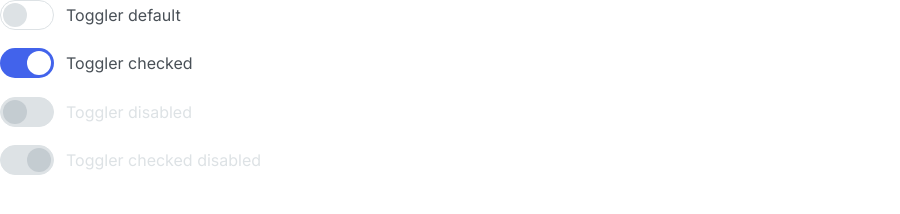
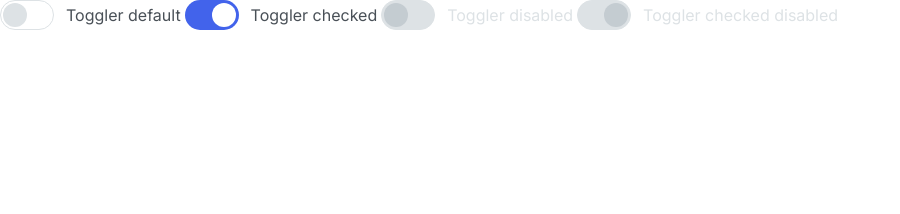
Before and after one commit to js-tasks-ru/htmlcss-20231222_lv-khomyakova, a website: page 07-lection5/03-toggler/index.html in a window 1280 px wide. Shown: the whole page, without its empty margins (0-900 px from the left). Drawn offline with Linux system fonts and the light colour scheme.

Commit message:
07-lection5/01 fix toggler

```diff
--- a/07-lection5/03-toggler/index.html
+++ b/07-lection5/03-toggler/index.html
@@ -14,8 +14,6 @@
             </div>
         </label>
 
-        <br>
-
         <label class="toggler">
             <input type="checkbox" class="toggler__input" checked>
             <div class="toggler__state">
@@ -24,9 +22,7 @@
             </div>
         </label>
 
-        <br>
-
-        <label class="toggler toggler_disabled">
+        <label class="toggler">
             <input type="checkbox" class="toggler__input" disabled>
             <div class="toggler__state">
                 <div class="toggler__control"></div>
@@ -34,9 +30,7 @@
             </div>
         </label>
 
-        <br>
-
-        <label class="toggler toggler_disabled">
+        <label class="toggler">
             <input type="checkbox" class="toggler__input" checked disabled>
             <div class="toggler__state">
                 <div class="toggler__control"></div>
--- a/07-lection5/03-toggler/toggler.css
+++ b/07-lection5/03-toggler/toggler.css
@@ -1,6 +1,6 @@
 .toggler {
+    display: inline-block;
     position: relative;
-    cursor: pointer;
 }
 
 .toggler__input {
@@ -12,6 +12,7 @@
     display: flex;
     align-items: center;
     column-gap: 12px;
+    cursor: pointer;
 }
 
 .toggler__control {
@@ -47,7 +48,7 @@
 }
 
 /* disabled */
-.toggler_disabled {
+.toggler__input:disabled ~ .toggler__state {
     pointer-events: none;
 }
 
```
